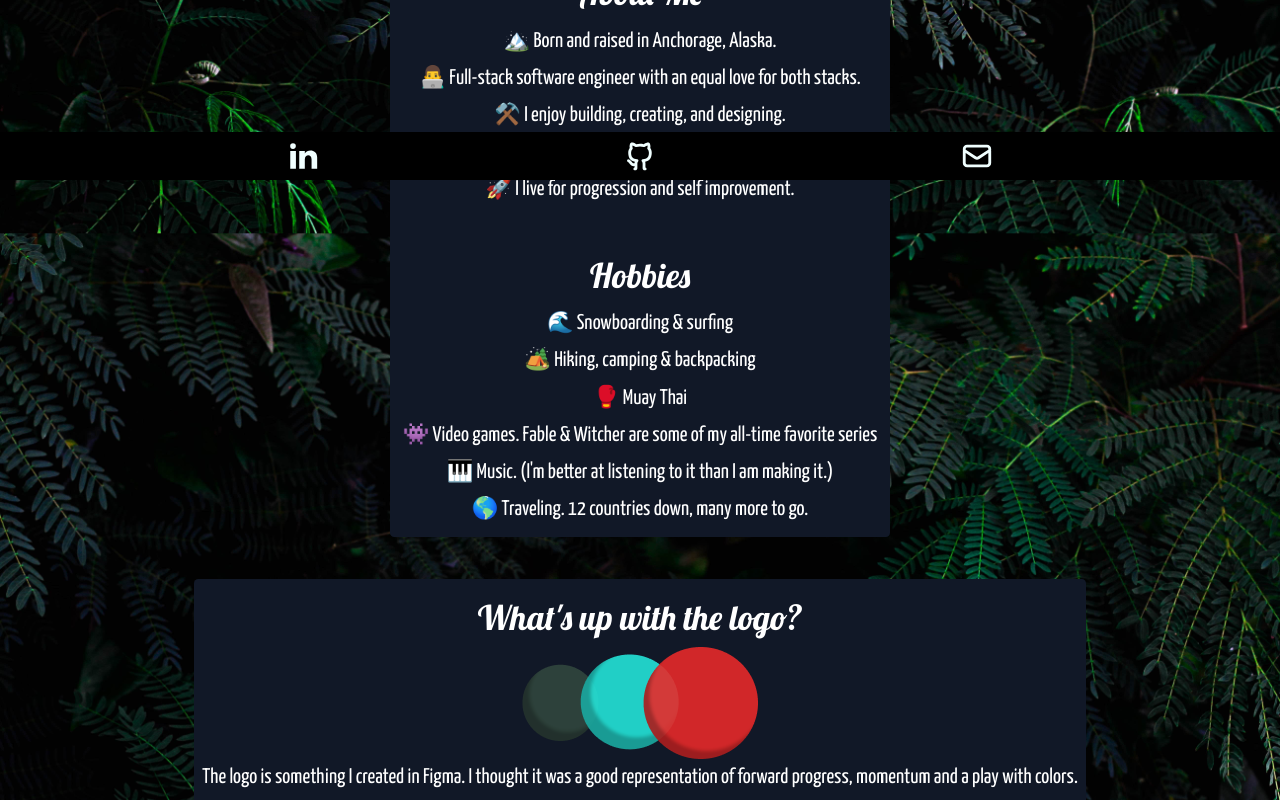
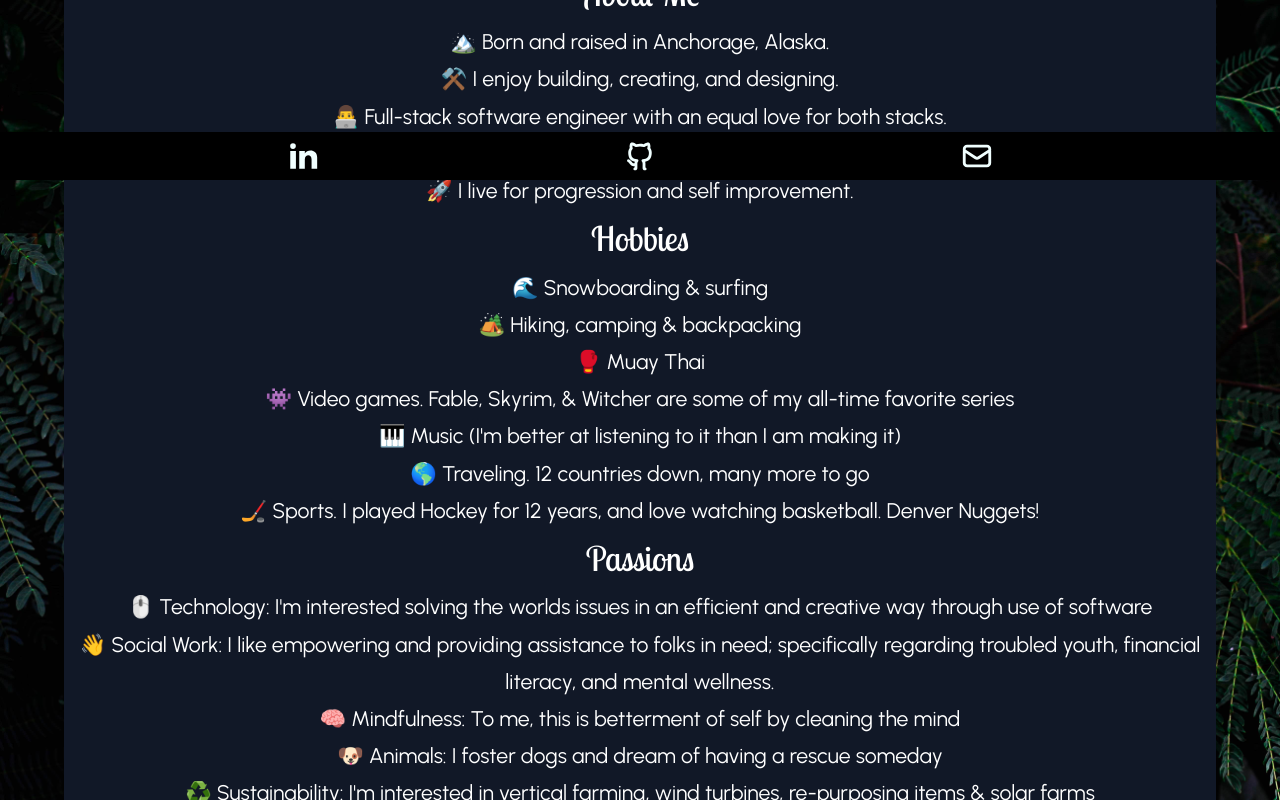
Before and after one commit to chalonlubin/chalonlubin.com, a React (Create React App) app: page /about in a window 1280 px wide. Shown: the part 620-1420 px from the top of the page. Built offline with nearby package versions, Linux system fonts and the light colour scheme.

Commit message:
Update tailwind.config, update font to be more readable & added a passion session in about me

```diff
--- a/src/assets/data.js
+++ b/src/assets/data.js
@@ -28,7 +28,7 @@ export const projects = [
   },
   {
     title: "Personal Website",
-    tech: "React | Tailwind | Scss | DasiyUI",
+    tech: "React | Tailwind | Scss | DaisyUI",
     image: "images/chalon.png",
     github: "https://github.com/chalonlubin/portfolio",
     description: "Wire-frame to Figma to what you see here!",
--- a/src/components/Skill.js
+++ b/src/components/Skill.js
@@ -8,10 +8,10 @@
 function Skill ({type, title}) {
   return (
     <>
-  <h2 className="sm:text-2xl text-xl text-white p-2 text-4xl">{title}: </h2>
-  <ul className="p-3 flex flex-row flex-wrap">
+  <h2 className="sm:text-2xl text-xl text-black p-2 text-4xl">{title}: </h2>
+  <ul className="p-2 flex flex-row flex-wrap">
           {type.map((skill, index) => (
-            <li className="p-2"><img src={`/images/skills/${skill}.svg`} alt={skill} width="50px" height="50px" key={index}/></li>
+            <li className="p-3"><img src={`/images/skills/${skill}.svg`} alt={skill} width="50px" height="50px" key={index}/></li>
           ))}
         </ul>
         </>
--- a/src/routes/About.js
+++ b/src/routes/About.js
@@ -10,34 +10,67 @@ import "../sass/About.scss";
 function About() {
   return (
     <div className="flex flex-col content-center items-center flex-wrap justify-center m-5 p-5 mb-5">
-
       <div class="border-2 rounded-full w-96 h-96">
         <img src="/images/chalon.png" alt="Chalon" className="rounded-full" />
       </div>
       <div className="my-5 p-5">
         <div className="About-card card rounded bg-gray-900 text-white p-2 text-center">
           <h2 className="About-title"> About Me</h2>
-          🏔️ Born and raised in Anchorage, Alaska. <br />
-          👨‍💻 Full-stack software engineer with an equal love for both stacks.
-          <br />
-          ⚒️ I enjoy building, creating, and designing. <br />
-          🧞‍♂️ My goal is to design and develop apps that solve interesting
-          problems. <br />
-          🚀 I live for progression and self improvement. <br />
-          <br />
+          <ul>
+            <li>🏔️ Born and raised in Anchorage, Alaska.</li>
+            <li>⚒️ I enjoy building, creating, and designing. </li>
+            <li>
+              👨‍💻 Full-stack software engineer with an equal love for both
+              stacks.
+            </li>
+            <li>
+              🧞‍♂️ My goal is to design and develop apps that solve interesting
+              problems.
+            </li>
+            <li>🚀 I live for progression and self improvement.</li>
+          </ul>
+
           <h2 className="About-title">Hobbies</h2>
-          🌊 Snowboarding & surfing
-          <br />
-          🏕️ Hiking, camping & backpacking
-          <br />
-          🥊 Muay Thai
-          <br />
-          👾 Video games. Fable & Witcher are some of my all-time favorite
-          series
-          <br />
-          🎹 Music. (I'm better at listening to it than I am making it.) <br />
-          🌎 Traveling. 12 countries down, many more to go.
-          <br />
+          <ul>
+            <li>🌊 Snowboarding & surfing</li>
+            <li>🏕️ Hiking, camping & backpacking</li>
+            <li>🥊 Muay Thai</li>
+            <li>
+              👾 Video games. Fable, Skyrim, & Witcher are some of my all-time
+              favorite series
+            </li>
+            <li>
+              🎹 Music (I'm better at listening to it than I am making it)
+            </li>
+            <li> 🌎 Traveling. 12 countries down, many more to go</li>
+            <li>
+              🏒 Sports. I played Hockey for 12 years, and love watching
+              basketball. Denver Nuggets!{" "}
+            </li>
+          </ul>
+          <h2 className="About-title">Passions</h2>
+          <ul>
+            <li>
+              🖱️ Technology: I'm interested solving the worlds issues in an
+              efficient and creative way through use of software
+            </li>
+            <li>
+              👋 Social Work: I like empowering and providing assistance to
+              folks in need; specifically regarding troubled youth, financial
+              literacy, and mental wellness.
+            </li>
+            <li>
+              🧠 Mindfulness: To me, this is betterment of self by cleaning the
+              mind
+            </li>
+            <li>
+              🐶 Animals: I foster dogs and dream of having a rescue someday
+            </li>
+            <li>
+              ♻️ Sustainability: I'm interested in vertical farming, wind
+              turbines, re-purposing items & solar farms
+            </li>
+          </ul>
         </div>
       </div>
       <div className="About-card card rounded bg-gray-900 text-white items-center p-2 text-center mb-8">
@@ -48,9 +81,10 @@ function About() {
           className="logo-image"
         ></img>
         <p>
-          {" "}
           The logo is something I created in Figma. I thought it was a good
           representation of forward progress, momentum and a play with colors.
+          Initially I was going to go with a snowball, but I like color a bit
+          too much!
         </p>
       </div>
     </div>
--- a/src/routes/Contact.js
+++ b/src/routes/Contact.js
@@ -88,7 +88,7 @@ function Contact() {
         <h2 className="text-white sm:text-4xl text-3xl mb-1 font-medium title-font">
           Get in Touch
         </h2>
-        <p className="leading-relaxed mb-5">
+        <p className="leading-relaxed mb-5 bg-gray-800/75 rounded text-white p-2 text-xl">
           Would you like to connect? Great! Fill out the form below,
           and I'll get back to you within 48 hours.
         </p>
--- a/src/routes/Skills.js
+++ b/src/routes/Skills.js
@@ -11,12 +11,12 @@ import Skill from "../components/Skill"
 function Skills() {
   return (
     <div className="flex flex-col items-center p-5 m-5">
-      <div className="text-center my-4">
+      <div className="text-center my-8 py-5">
         <h1 className="text-5xl">
           Skills &amp; Technologies
         </h1>
       </div>
-      <div className="card flex bg-opacity-75 flex-wrap flex-col flex-wrap bg-white items-center">
+      <div className="card flex flex-wrap flex-col shadow-lg shadow-black-500/50 flex-wrap bg-ivory/75 items-center">
       <Skill type={skills.frontend} title="frontend"></Skill>
       <Skill type={skills.backend} title="backend"></Skill>
       <Skill type={skills.database} title="database"></Skill>
--- a/src/sass/About.scss
+++ b/src/sass/About.scss
@@ -2,10 +2,10 @@
 
 .About-card {
   font-size: 1.25rem;
-  font-family: $p-font;
+  font-family: $para-font;
   .About-title {
     font-size: 2rem;
-    font-family: $lobster-font;
+    font-family: $heading-font;
   }
 }
 .logo-image {
--- a/src/sass/App.scss
+++ b/src/sass/App.scss
@@ -162,7 +162,7 @@ body {
   background-position: center;
   background-repeat: no-repeat;
   color:azure;
-  font-family: $p-font;
+  font-family: $para-font;
 }
 .App {
   min-height: 95vh;
--- a/src/sass/Navbar.scss
+++ b/src/sass/Navbar.scss
@@ -7,8 +7,8 @@
   flex-direction: row;
   justify-content: space-between;
   align-items: center;
-  font-family: $lobster-font;
-  font-size: 1.55rem;
+  font-family: $heading-font;
+  font-size: 1.80rem;
   white-space: nowrap;
   .logo,
   p {
--- a/src/sass/Project.scss
+++ b/src/sass/Project.scss
@@ -1,17 +1,24 @@
 @import "_variables.scss";
 
 .project-title {
-  font-family: $lobster-font;
-  font-size: 1.75rem;
+  font-family: $heading-font;
+  font-size: 2rem;
 }
 
 .project-tech {
-  font-family: $lobster-font;
+  font-family: $sub-font;
   margin: 1%;
+  padding: 2%;
+  font-size: 1rem;
+  background-color: ivory;
+  box-shadow: 3px 2px 10px 2px black;
+  color: black;
+  border-radius: 20px;
+  opacity: 80%;
 }
 
 .project-description {
-  font-family: $p-font;
-  font-size: 1.25rem;
+  font-family: $para-font;
+  font-size: 1.15rem;
   padding-top: 1rem;
 }
--- a/src/sass/Projects.scss
+++ b/src/sass/Projects.scss
@@ -4,7 +4,7 @@
   margin: 6% 0px 5% 0px;
 }
 .projects-title {
-  font-family: $lobster-font;
+  font-family: $heading-font;
   font-size: 2rem;
 }
 .projects-extra {
--- a/src/sass/_variables.scss
+++ b/src/sass/_variables.scss
@@ -1,20 +1,14 @@
-@import url('https://fonts.googleapis.com/css2?family=Lobster&display=swap');
-@import url('https://fonts.googleapis.com/css2?family=Lobster&family=Yanone+Kaffeesatz:wght@400;600&display=swap');
-@import url('https://fonts.googleapis.com/css2?family=Lobster&family=Oswald&family=Yanone+Kaffeesatz:wght@400;600&display=swap');
+@import url('https://fonts.googleapis.com/css2?family=Lobster+Two:wght@400;700&family=Montserrat:wght@400;600&family=Urbanist:wght@400;600&display=swap');
 
 $color-red: rgb(248, 55, 55);
 $color-teal: rgb(68, 246, 234);
 $color-grey: #131313;
-$lobster-font: 'Lobster', cursive;
-$p-font: 'Yanone Kaffeesatz', sans-serif;
-$oswald: 'Oswald', sans-serif;
+$heading-font: 'Lobster Two', cursive;
+$para-font: 'Urbanist', sans-serif;
+$sub-font: 'Montserrat', sans-serif;
 
 @mixin center-content() {
   display: flex;
   justify-content: center;
   align-items: center;
 }
-
-@mixin button() {
-
-}
--- a/tailwind.config.js
+++ b/tailwind.config.js
@@ -2,7 +2,11 @@
 module.exports = {
   content: ["./src/**/*.{js,jsx,ts,tsx}"],
   theme: {
-    extend: {},
+    extend: {
+      colors: {
+        'ivory': 'ivory',
+      },
+    },
   },
   plugins: [require("daisyui")],
 };
```
Also changed, not shown: 1 other file (tests, documents, lock files or other folders).
